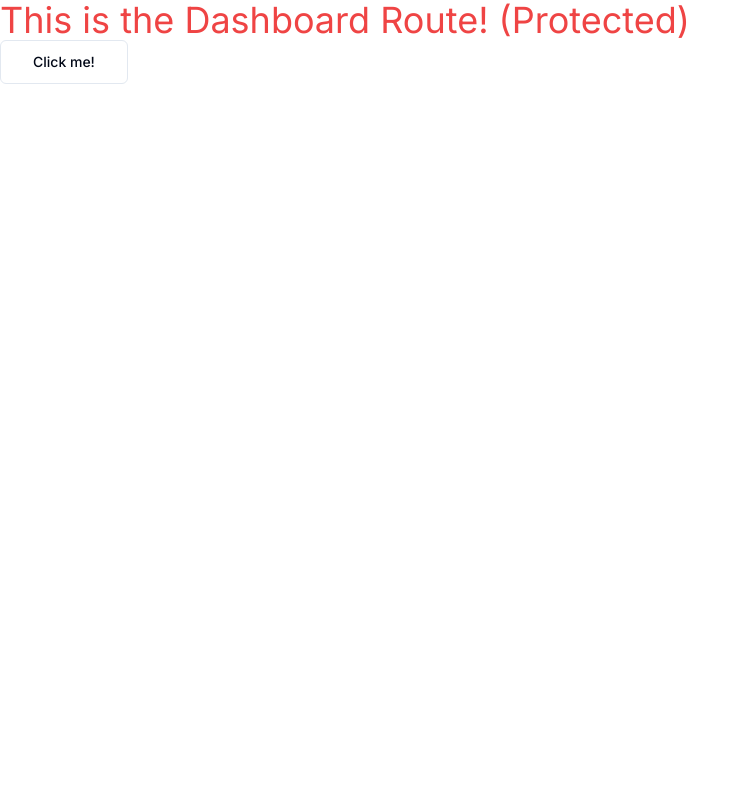
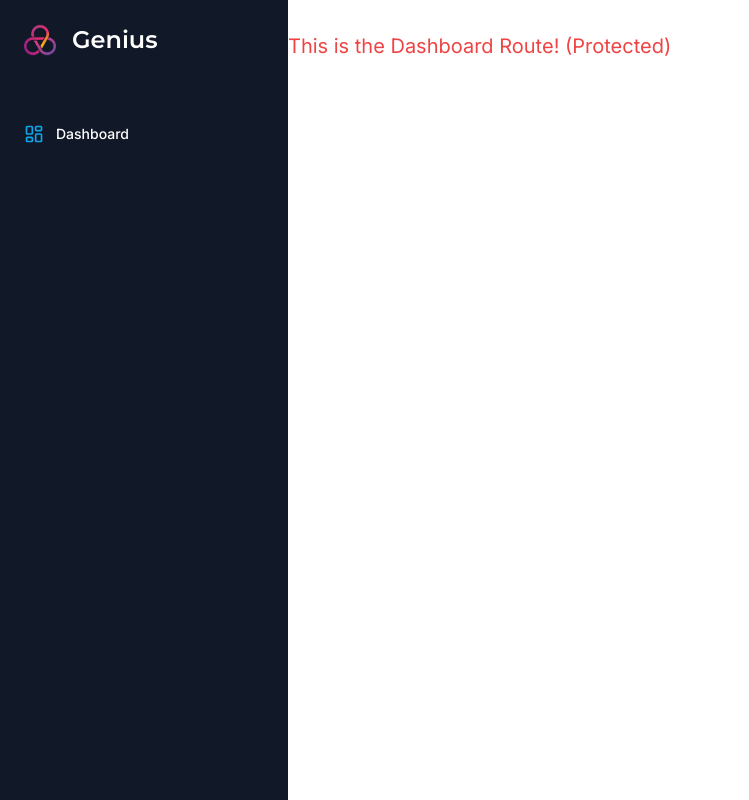
Before and after one commit to cancinoray/ai-saas, a Next.js app: page /dashboard in a window 1280 px wide. Shown: the whole page, without its empty margins (0-749 px from the left). Built offline with nearby package versions, Linux system fonts and the light colour scheme.

Commit message:
on progress

```diff
--- a/app/(dashboard)/(routes)/dashboard/page.tsx
+++ b/app/(dashboard)/(routes)/dashboard/page.tsx
@@ -5,11 +5,7 @@
 const DashboardPage = () => {
   return (
     <>
-      <p className="text-4xl text-red-500">This is the Dashboard Route! (Protected)</p>
-      <Button variant="outline" size="lg">
-        Click me!
-      </Button>
-      <UserButton afterSignOutUrl="/" />
+      <p className="text-xl text-red-500">This is the Dashboard Route! (Protected)</p>
     </>
   );
 };
--- /dev/null
+++ b/app/(dashboard)/layout.tsx
@@ -0,0 +1,18 @@
+import Navbar from "@/components/navbar";
+import Sidebar from "@/components/sidebar";
+
+const DashboardLayout = ({ children }: { children: React.ReactNode }) => {
+  return (
+    <div className="h-full relative">
+      <div className="hidden h-full md:flex md:w-72 md:flex-col md:fixed md:inset-y-0 z-[80] bg-gray-900">
+        <Sidebar />
+      </div>
+      <main className="md:pl-72">
+        <Navbar />
+        {children}
+      </main>
+    </div>
+  );
+};
+
+export default DashboardLayout;
--- /dev/null
+++ b/components/navbar.tsx
@@ -0,0 +1,18 @@
+import { Button } from "@/components/ui/button";
+import { UserButton } from "@clerk/nextjs";
+import { Menu } from "lucide-react";
+
+const Navbar = () => {
+  return (
+    <div className="flex items-center p-4">
+      <Button variant="ghost" size="icon" className="md:hidden">
+        <Menu />
+      </Button>
+      <div className="flex w-full justify-end">
+        <UserButton afterSignOutUrl="/" />
+      </div>
+    </div>
+  );
+};
+
+export default Navbar;
--- /dev/null
+++ b/components/sidebar.tsx
@@ -0,0 +1,50 @@
+"use client";
+
+import Link from "next/link";
+import Image from "next/image";
+import { Montserrat } from "next/font/google";
+
+import { cn } from "@/lib/utils";
+import { LayoutDashboard } from "lucide-react";
+
+const montserrat = Montserrat({ weight: "600", subsets: ["latin"] });
+
+const routes = [
+  {
+    label: "Dashboard",
+    icon: LayoutDashboard,
+    href: "/dashboard",
+    color: "text-sky-500",
+  },
+];
+
+const Sidebar = () => {
+  return (
+    <div className="space-y-4 py-4 flex flex-col h-full bg-[#111827] text-white">
+      <div className="px-3 py-2 flex-1">
+        <Link href="/dashboard" className="flex items-center pl-3 mb-14">
+          <div className="relative w-8 h-8 mr-4">
+            <Image fill alt="logo" src="/logo.png" />
+          </div>
+          <h1 className={cn("text-2xl font-bold", montserrat.className)}>Genius</h1>
+        </Link>
+        <div className="space-y-1">
+          {routes.map((route) => (
+            <Link
+              href={route.href}
+              key={route.href}
+              className="text-sm group flex p-3 w-full justify-start font-medium cursor-pointer hover:text-white hover:bg-white/10 rounded-lg transition"
+            >
+              <div className="flex items-center flex-1">
+                <route.icon className={cn("h-5 w-5 mr-3", route.color)} />
+                {route.label}
+              </div>
+            </Link>
+          ))}
+        </div>
+      </div>
+    </div>
+  );
+};
+
+export default Sidebar;
```
Also changed, not shown: public/logo.png (added).
